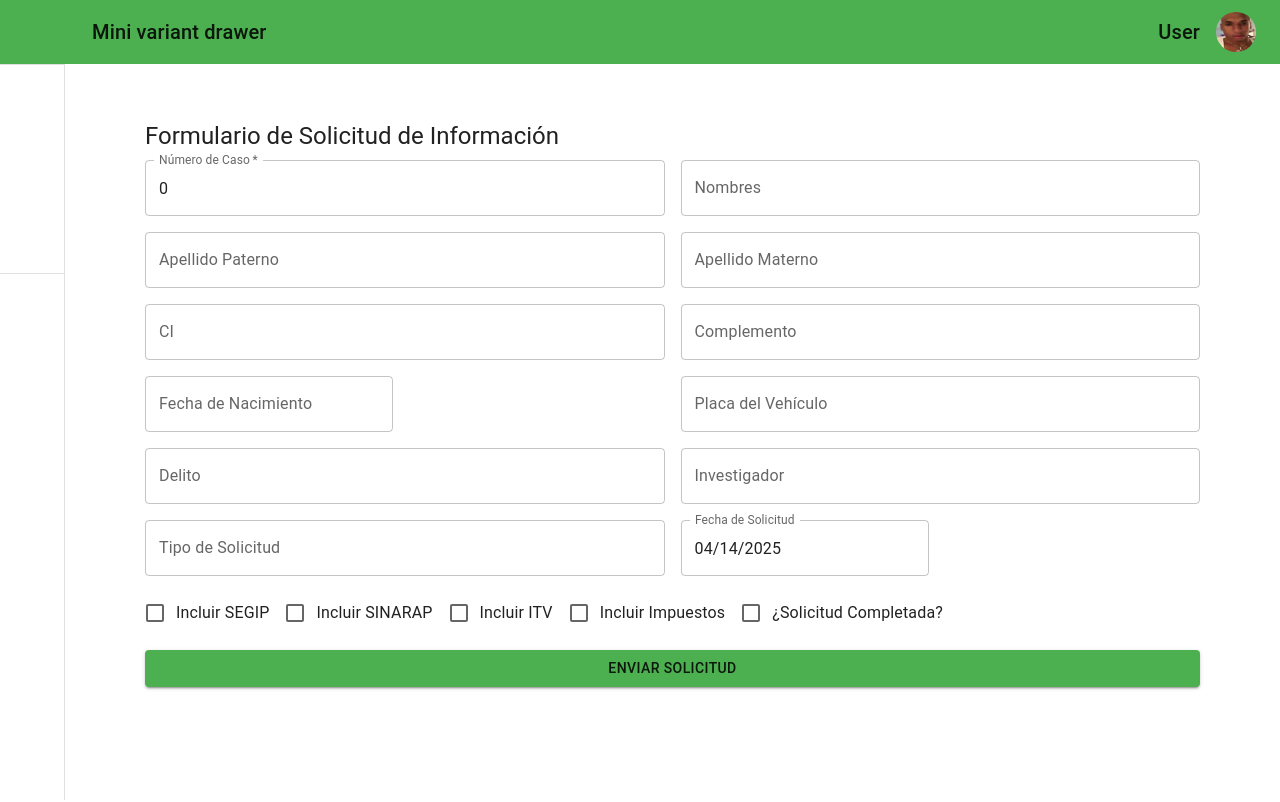
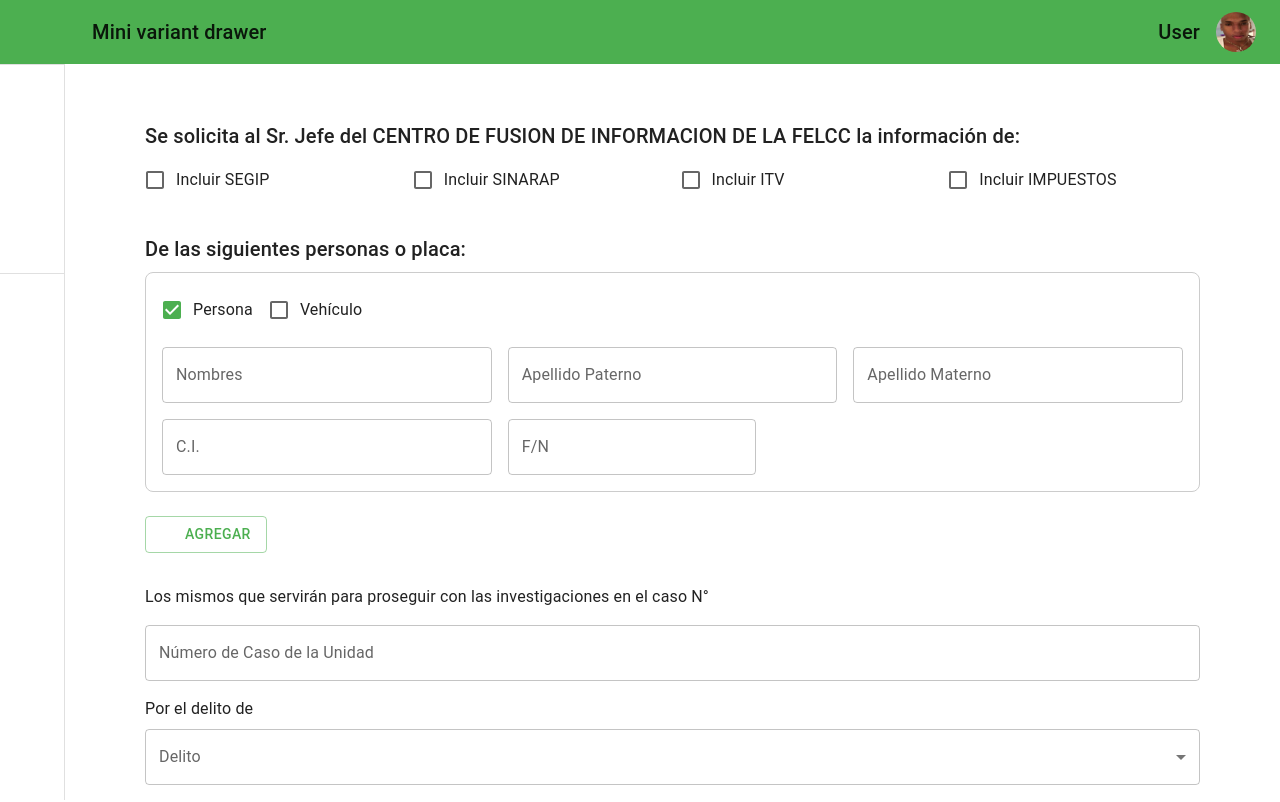
Before and after one commit to SebastianRojas627/form_client, a React (Vite) app: page /form in a window 1280 px wide. Shown: the top 802 px of the page. Built offline with nearby package versions, Linux system fonts and the light colour scheme; some icons are missing.

Commit message:
restructured the form view

```diff
--- /dev/null
+++ b/src/views/Historial.tsx
@@ -0,0 +1,120 @@
+import React, { useState } from 'react';
+import {
+  Box,
+  Typography,
+  Table,
+  TableBody,
+  TableCell,
+  TableContainer,
+  TableHead,
+  TableRow,
+  Paper,
+  IconButton,
+  TablePagination
+} from '@mui/material';
+import VisibilityIcon from '@mui/icons-material/Visibility';
+import DescriptionIcon from '@mui/icons-material/Description';
+import AssignmentIcon from '@mui/icons-material/Assignment';
+
+const mockData = Array.from({ length: 35 }, (_, i) => ({
+  solicitud_informacion_id: `uuid-${i + 1}`,
+  numero__caso: 1000 + i,
+  nombres: `Nombre${i}`,
+  apellido_paterno: `ApellidoP${i}`,
+  apellido_materno: `ApellidoM${i}`,
+  ci: `123456${i}`,
+  complemento: null,
+  fecha_nacimiento: '1990-01-01',
+  placa: `XYZ-${i}`,
+  delito: 'Robo',
+  investigador: `Invest ${i}`,
+  unidad_investigativa: `Unidad ${i % 3}`,
+  tipo: i % 2 === 0 ? 'Persona' : 'Vehículo',
+  numero_caso_unidad: `UC-${i}`,
+  fecha_solicitud: '2025-04-10',
+  segip: true,
+  sinarap: false,
+  itv: true,
+  impuestos: false,
+  completado: i % 3 === 0
+}));
+
+const RequestHistory = () => {
+  const [page, setPage] = useState(0);
+  const [rowsPerPage, setRowsPerPage] = useState(10);
+
+  const handleChangePage = (_: any, newPage: number) => {
+    setPage(newPage);
+  };
+
+  const handleChangeRowsPerPage = (event: React.ChangeEvent<HTMLInputElement>) => {
+    setRowsPerPage(parseInt(event.target.value, 10));
+    setPage(0);
+  };
+
+  const visibleRows = mockData.slice(page * rowsPerPage, page * rowsPerPage + rowsPerPage);
+
+  return (
+    <Box p={3}>
+      <Typography variant="h5" gutterBottom>
+        Historial de Solicitudes de Información
+      </Typography>
+      <Paper>
+        <TableContainer>
+          <Table>
+            <TableHead>
+              <TableRow>
+                <TableCell>Nombre Completo</TableCell>
+                <TableCell>CI</TableCell>
+                <TableCell>Placa</TableCell>
+                <TableCell>Delito</TableCell>
+                <TableCell>Investigador</TableCell>
+                <TableCell>Fecha Solicitud</TableCell>
+                <TableCell>Estado</TableCell>
+                <TableCell align="center">Acciones</TableCell>
+              </TableRow>
+            </TableHead>
+            <TableBody>
+              {visibleRows.map((row) => (
+                <TableRow key={row.solicitud_informacion_id}>
+                  <TableCell>{`${row.nombres} ${row.apellido_paterno} ${row.apellido_materno}`}</TableCell>
+                  <TableCell>{row.ci}</TableCell>
+                  <TableCell>{row.placa}</TableCell>
+                  <TableCell>{row.delito}</TableCell>
+                  <TableCell>{row.investigador}</TableCell>
+                  <TableCell>{row.fecha_solicitud}</TableCell>
+                  <TableCell>{row.completado ? 'Completado' : 'Pendiente'}</TableCell>
+                  <TableCell align="center">
+                    <IconButton title="Ver Solicitud" onClick={() => console.log("Ver Solicitud", row.solicitud_informacion_id)}>
+                      <VisibilityIcon />
+                    </IconButton>
+                    <IconButton title="Ver Documento" onClick={() => console.log("Ver Documento", row.solicitud_informacion_id)}>
+                      <DescriptionIcon />
+                    </IconButton>
+                    {row.completado && (
+                      <IconButton title="Ver Informe" onClick={() => console.log("Ver Informe", row.solicitud_informacion_id)}>
+                        <AssignmentIcon />
+                      </IconButton>
+                    )}
+                  </TableCell>
+                </TableRow>
+              ))}
+            </TableBody>
+          </Table>
+        </TableContainer>
+        <TablePagination
+          rowsPerPageOptions={[5, 10, 20]}
+          component="div"
+          count={mockData.length}
+          rowsPerPage={rowsPerPage}
+          page={page}
+          labelRowsPerPage="Filas por página"
+          onPageChange={handleChangePage}
+          onRowsPerPageChange={handleChangeRowsPerPage}
+        />
+      </Paper>
+    </Box>
+  );
+};
+
+export default RequestHistory;
--- a/src/views/SolicitudForm.tsx
+++ b/src/views/SolicitudForm.tsx
@@ -1,135 +1,290 @@
-import React, { useState } from 'react';
-import { DatePicker } from '@mui/x-date-pickers/DatePicker';
-import dayjs, { Dayjs } from 'dayjs';
-import { Box, Button, Checkbox, Container, FormControlLabel, Grid, TextField, Typography } from '@mui/material';
-import { LocalizationProvider } from '@mui/x-date-pickers/LocalizationProvider';
-import { AdapterDayjs } from '@mui/x-date-pickers/AdapterDayjs'
-import { SolicitudFormData } from '../interfaces/api_interfaces';
+import {
+  Container,
+  Grid,
+  Box,
+  Typography,
+  TextField,
+  Checkbox,
+  FormControlLabel,
+  Button,
+  MenuItem,
+  IconButton,
+  FormGroup,
+} from "@mui/material";
+import { useForm, useFieldArray, Controller } from "react-hook-form";
+import { DatePicker, LocalizationProvider } from "@mui/x-date-pickers";
+import { AdapterDayjs } from "@mui/x-date-pickers/AdapterDayjs";
+import AddIcon from "@mui/icons-material/Add";
+import RemoveIcon from "@mui/icons-material/Remove";
 
-const SolicitudForm: React.FC = () => {
-  const [formData, setFormData] = useState<SolicitudFormData>({
-    numero__caso: 0,
-    fecha_nacimiento: null,
-    fecha_solicitud: dayjs(),
+const mockInvestigadores = [
+  "Sargento Perez",
+  "Tte. Rodriguez",
+  "Cap. Mamani",
+];
+
+const mockDelitos = ["Hurto", "Robo agravado", "Estafa", "Homicidio"];
+
+export default function InfoRequestForm() {
+  const {
+    control,
+    register,
+    handleSubmit,
+    watch,
+    setValue,
+    formState: { errors },
+  } = useForm({
+    defaultValues: {
+      servicios: {
         segip: false,
         sinarap: false,
         itv: false,
         impuestos: false,
-    completado: false,
+      },
+      sujetos: [
+        {
+          tipo: "persona",
+          nombres: "",
+          apellido_paterno: "",
+          apellido_materno: "",
+          ci: "",
+          fecha_nacimiento: null,
+          placa: "",
+        },
+      ],
+      caso_unidad: "",
+      delito: "",
+      investigador: "",
+    },
   });
 
-  const handleChange = (e: React.ChangeEvent<HTMLInputElement>) => {
-    const { name, value, type, checked } = e.target;
-    setFormData(prev => ({
-      ...prev,
-      [name]: type === 'checkbox' ? checked : value,
-    }));
+  const { fields, append, remove } = useFieldArray({
+    control,
+    name: "sujetos",
+  });
+
+  const servicioFields = ["segip", "sinarap", "itv", "impuestos"] as const;
+  type ServicioField = typeof servicioFields[number];
+
+  const servicios = watch("servicios");
+  const sujetos = watch("sujetos");
+
+  const onSubmit = (data: any) => {
+    console.log("Form Data:");
   };
 
-  const handleDateChange = (name: keyof SolicitudFormData, date: Dayjs | null) => {
-    setFormData(prev => ({
-      ...prev,
-      [name]: date || null,
-    }));
-  };
-
-  const handleSubmit = (e: React.FormEvent) => {
-    e.preventDefault();
-    console.log({
-      ...formData,
-      fecha_nacimiento: formData.fecha_nacimiento?.format('YYYY-MM-DD'),
-      fecha_solicitud: formData.fecha_solicitud?.format('YYYY-MM-DD'),
-    });
-    // Submit logic here
-  };
+  const canAddMore = fields.length < 12;
 
   return (
     <Container>
-      <Box component="form" onSubmit={handleSubmit} sx={{ p: 4 }}>
-        <Typography variant="h5" gutterBottom>
-          Formulario de Solicitud de Información
+      <Box component="form" onSubmit={handleSubmit(onSubmit)} sx={{ p: 4 }}>
+        <Typography variant="h6" gutterBottom>
+          Se solicita al Sr. Jefe del CENTRO DE FUSION DE INFORMACION DE LA FELCC la información de:
         </Typography>
         <Grid container spacing={2}>
-          <Grid size={{ xs: 12, md: 6 }} component="div">
-            <TextField fullWidth label="Número de Caso" name="numero__caso" type="number" value={formData.numero__caso} onChange={handleChange} required />
+          {servicioFields.map((field) => (
+            <Grid size={{ xs: 6, md: 3 }} key={field}>
+              <FormControlLabel
+                control={
+                  <Checkbox
+                    {...register(`servicios.${field}` as const, {
+                      validate: (value) => {
+                        const atLeastOne = Object.values(servicios).some(Boolean);
+                        return atLeastOne || "Seleccione al menos una opción";
+                      },
+                    })}
+                  />
+                }
+                label={`Incluir ${field.toUpperCase()}`}
+              />
             </Grid>
-          <Grid size={{ xs: 12, md: 6 }}>
-            <TextField fullWidth label="Nombres" name="nombres" value={formData.nombres || ''} onChange={handleChange} />
+          ))}
         </Grid>
-          <Grid size={{ xs: 12, md: 6 }}>
-            <TextField fullWidth label="Apellido Paterno" name="apellido_paterno" value={formData.apellido_paterno || ''} onChange={handleChange} />
+        {errors.servicios?.root && (
+          <Typography color="error">{errors.servicios.root.message}</Typography>
+        )}
+
+        <Typography variant="h6" mt={4} gutterBottom>
+          De las siguientes personas o placa:
+        </Typography>
+
+        {fields.map((field, index) => {
+          const tipo = watch(`sujetos.${index}.tipo`);
+          return (
+            <Box key={field.id} sx={{ mb: 3, p: 2, border: "1px solid #ccc", borderRadius: 2 }}>
+              <FormGroup row sx={{ mb: 2 }}>
+                <FormControlLabel
+                  control={
+                    <Checkbox
+                      checked={tipo === "persona"}
+                      onChange={() => setValue(`sujetos.${index}.tipo`, "persona")}
+                    />
+                  }
+                  label="Persona"
+                />
+                <FormControlLabel
+                  control={
+                    <Checkbox
+                      checked={tipo === "vehiculo"}
+                      onChange={() => setValue(`sujetos.${index}.tipo`, "vehiculo")}
+                    />
+                  }
+                  label="Vehículo"
+                />
+                {index > 0 && (
+                  <IconButton onClick={() => remove(index)}>
+                    <RemoveIcon />
+                  </IconButton>
+                )}
+              </FormGroup>
+
+              {tipo === "persona" ? (
+                <Grid container spacing={2}>
+                  <Grid size={{ xs: 12, md: 4 }}>
+                    <TextField
+                      fullWidth
+                      label="Nombres"
+                      {...register(`sujetos.${index}.nombres`, { required: true })}
+                      error={!!errors?.sujetos?.[index]?.nombres}
+                      helperText={errors?.sujetos?.[index]?.nombres && "Requerido"}
+                    />
                   </Grid>
-          <Grid size={{ xs: 12, md: 6 }}>
-            <TextField fullWidth label="Apellido Materno" name="apellido_materno" value={formData.apellido_materno || ''} onChange={handleChange} />
+                  <Grid size={{ xs: 12, md: 4 }}>
+                    <TextField
+                      fullWidth
+                      label="Apellido Paterno"
+                      {...register(`sujetos.${index}.apellido_paterno`, { required: true })}
+                      error={!!errors?.sujetos?.[index]?.apellido_paterno}
+                      helperText={errors?.sujetos?.[index]?.apellido_paterno && "Requerido"}
+                    />
                   </Grid>
-          <Grid size={{ xs: 12, md: 6 }}>
-            <TextField fullWidth label="CI" name="ci" value={formData.ci || ''} onChange={handleChange} />
+                  <Grid size={{ xs: 12, md: 4 }}>
+                    <TextField
+                      fullWidth
+                      label="Apellido Materno"
+                      {...register(`sujetos.${index}.apellido_materno`)}
+                    />
                   </Grid>
-          <Grid size={{ xs: 12, md: 6 }}>
-            <TextField fullWidth label="Complemento" name="complemento" value={formData.complemento || ''} onChange={handleChange} />
+                  <Grid size={{ xs: 12, md: 4 }}>
+                    <TextField
+                      fullWidth
+                      label="C.I."
+                      {...register(`sujetos.${index}.ci`, { required: true })}
+                      error={!!errors?.sujetos?.[index]?.ci}
+                      helperText={errors?.sujetos?.[index]?.ci && "Requerido"}
+                    />
                   </Grid>
-          <Grid size={{ xs: 12, md: 6 }}>
+                  <Grid size={{ xs: 12, md: 4 }}>
+                    <Controller
+                      name={`sujetos.${index}.fecha_nacimiento`}
+                      control={control}
+                      rules={{ required: true }}
+                      render={({ field }) => (
                         <LocalizationProvider dateAdapter={AdapterDayjs}>
                           <DatePicker
-              label="Fecha de Nacimiento"
-              value={formData.fecha_nacimiento}
-              onChange={date => handleDateChange('fecha_nacimiento', date)}
+                            label="F/N"
+                            value={field.value}
+                            onChange={field.onChange}
                           />
                         </LocalizationProvider>
-          </Grid>
-          <Grid size={{ xs: 12, md: 6 , }}>
-            <TextField fullWidth label="Placa del Vehículo" name="placa" value={formData.placa || ''} onChange={handleChange} />
-          </Grid>
-          <Grid size={{ xs: 12, md: 6 }}>
-            <TextField fullWidth label="Delito" name="delito" value={formData.delito || ''} onChange={handleChange} />
-          </Grid>
-          <Grid size={{ xs: 12, md: 6 }}>
-            <TextField fullWidth label="Investigador" name="investigador" value={formData.investigador || ''} onChange={handleChange} />
-          </Grid>
-          <Grid size={{ xs: 12, md: 6 }}>
-            <TextField fullWidth label="Tipo de Solicitud" name="tipo" value={formData.tipo || ''} onChange={handleChange} />
-          </Grid>
-          <Grid size={{ xs: 12, md: 6 }}>
-            <LocalizationProvider dateAdapter={AdapterDayjs}>
-              <DatePicker
-                label="Fecha de Solicitud"
-                value={formData.fecha_solicitud}
-                onChange={date => handleDateChange('fecha_solicitud', date)}
-              />
-            </LocalizationProvider>
-          </Grid>
-
-          <Grid size={{ xs: 12 }}>
-            <FormControlLabel
-              control={<Checkbox checked={formData.segip || false} name="segip" onChange={handleChange} />}
-              label="Incluir SEGIP"
-            />
-            <FormControlLabel
-              control={<Checkbox checked={formData.sinarap || false} name="sinarap" onChange={handleChange} />}
-              label="Incluir SINARAP"
-            />
-            <FormControlLabel
-              control={<Checkbox checked={formData.itv || false} name="itv" onChange={handleChange} />}
-              label="Incluir ITV"
-            />
-            <FormControlLabel
-              control={<Checkbox checked={formData.impuestos || false} name="impuestos" onChange={handleChange} />}
-              label="Incluir Impuestos"
-            />
-            <FormControlLabel
-              control={<Checkbox checked={formData.completado || false} name="completado" onChange={handleChange} />}
-              label="¿Solicitud Completada?"
+                      )}
                     />
                   </Grid>
-          <Grid size={{ xs: 12 }}>
+                </Grid>
+              ) : (
+                <TextField
+                  fullWidth
+                  label="Placa"
+                  sx={{ mt: 2 }}
+                  {...register(`sujetos.${index}.placa`, { required: true })}
+                  error={!!errors?.sujetos?.[index]?.placa}
+                  helperText={errors?.sujetos?.[index]?.placa && "Requerido"}
+                />
+              )}
+            </Box>
+          );
+        })}
+
+        {canAddMore && (
+          <Button
+            variant="outlined"
+            startIcon={<AddIcon />}
+            onClick={() =>
+              append({
+                tipo: "persona",
+                nombres: "",
+                apellido_paterno: "",
+                apellido_materno: "",
+                ci: "",
+                fecha_nacimiento: null,
+                placa: "",
+              })
+            }
+            sx={{ mb: 4 }}
+          >
+            Agregar
+          </Button>
+        )}
+
+        <Typography>
+          Los mismos que servirán para proseguir con las investigaciones en el caso N°
+        </Typography>
+
+        <TextField
+          fullWidth
+          label="Número de Caso de la Unidad"
+          {...register("caso_unidad", { required: true })}
+          error={!!errors?.caso_unidad}
+          helperText={errors?.caso_unidad && "Requerido"}
+          sx={{ mt: 2, mb: 2 }}
+        />
+
+        <Typography>
+          Por el delito de
+        </Typography>
+
+        <TextField
+          select
+          fullWidth
+          label="Delito"
+          {...register("delito", { required: true })}
+          error={!!errors?.delito}
+          helperText={errors?.delito && "Requerido"}
+          sx={{ mt: 1, mb: 2 }}
+          value={watch("delito") || ""}
+        >
+          {mockDelitos.map((d) => (
+            <MenuItem key={d} value={d}>
+              {d}
+            </MenuItem>
+          ))}
+        </TextField>
+
+        <Typography>
+          a cargo del Sr.(a)
+        </Typography>
+
+        <TextField
+          select
+          fullWidth
+          label="Investigador"
+          {...register("investigador", { required: true })}
+          error={!!errors?.investigador}
+          helperText={errors?.investigador && "Requerido"}
+          sx={{ mt: 1, mb: 3 }}
+          value={watch("investigador") || ""}
+        >
+          {mockInvestigadores.map((inv) => (
+            <MenuItem key={inv} value={inv}>
+              {inv}
+            </MenuItem>
+          ))}
+        </TextField>
+
         <Button type="submit" variant="contained" fullWidth>
           Enviar Solicitud
         </Button>
-          </Grid>
-        </Grid>
       </Box>
     </Container>
   );
-};
-
-export default SolicitudForm;
+}
```
Also changed, not shown: src/App.tsx (+5 -3 lines), src/components/Sidebar.tsx (+30 -55 lines), src/views/Dashboard.tsx (+8 -1 lines). Lines whose indentation alone changed are shown as unchanged.
